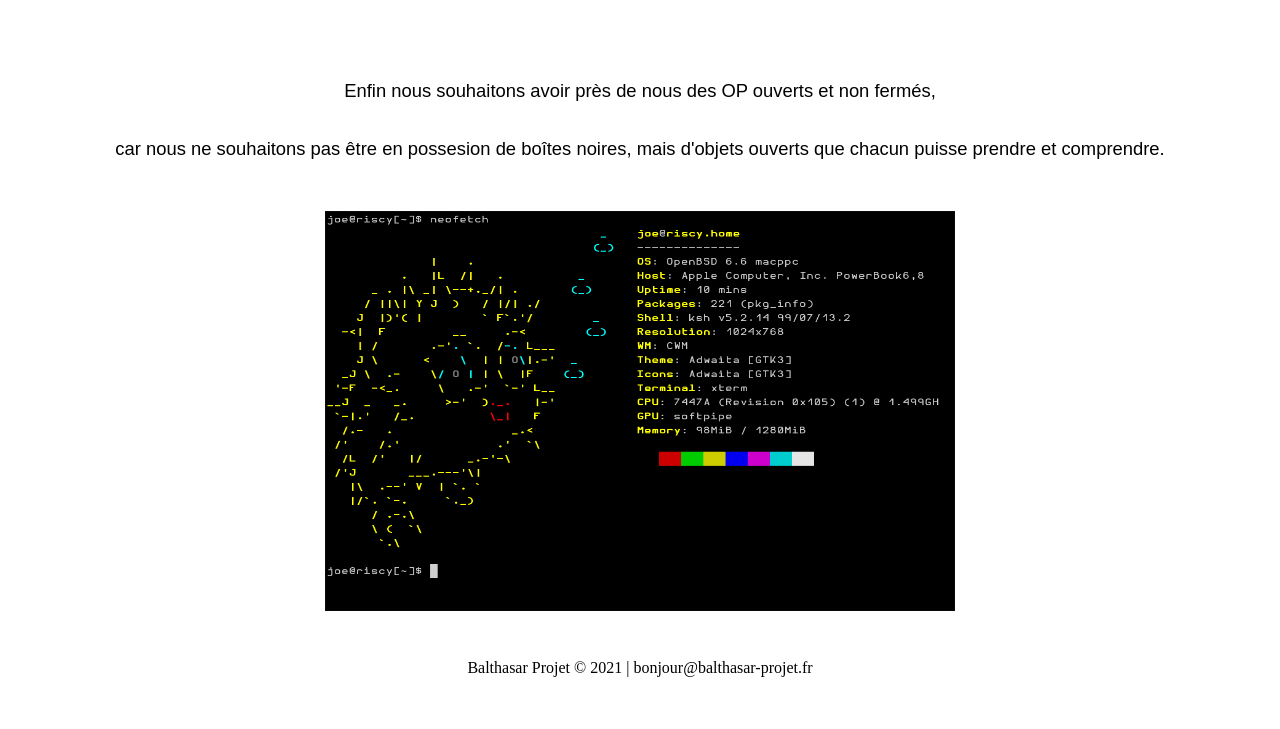
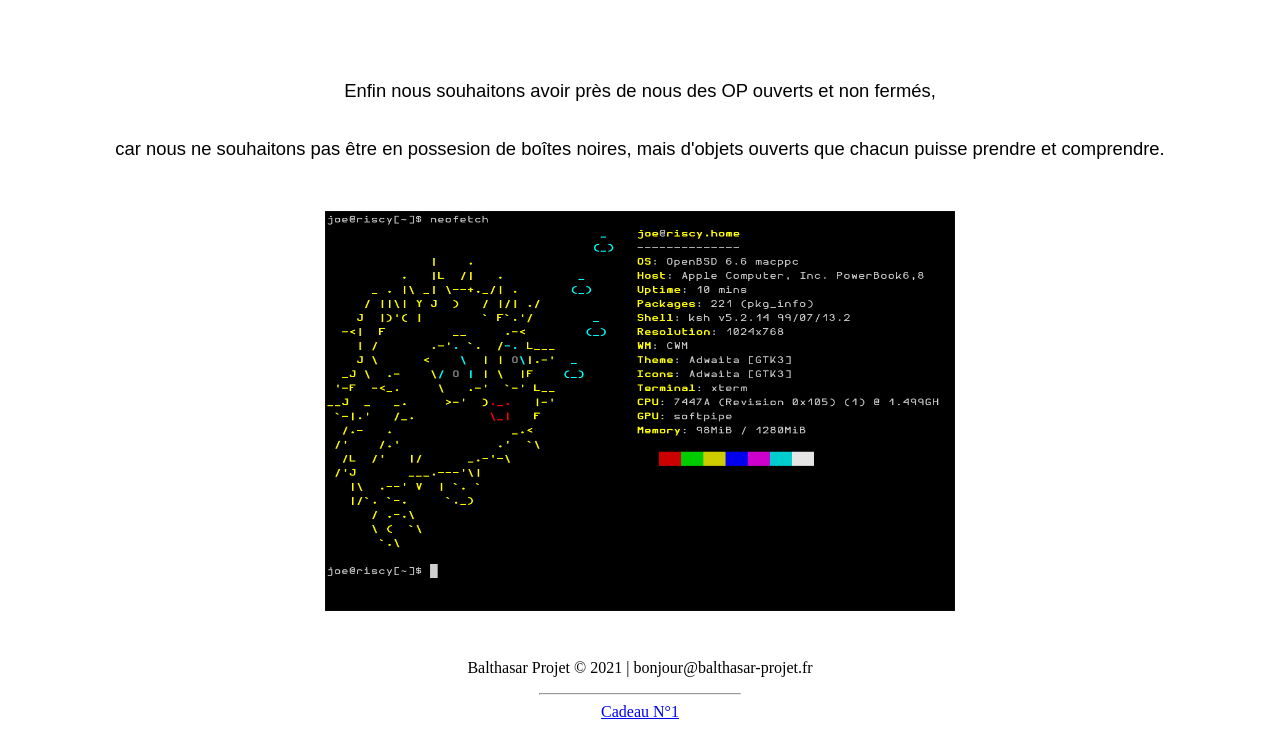
Before and after one commit to joyboy67/balthasar_projet, a plain HTML site: page index.html in a window 1280 px wide. Shown: the part 1910-2639 px from the top of the page. Before the commit the page ends 2603 px from the top, so only its background shows below. Drawn offline with Linux system fonts and the light colour scheme.

Commit message:
Update index.html

```diff
--- a/index.html
+++ b/index.html
@@ -55,6 +55,11 @@
 <footer class="pied">
 	Balthasar Projet © 2021 | bonjour@balthasar-projet.fr
 </footer>
+
+<div class="flex">
+   <hr width="200vw">
+   <a class="marg-bt" href="https://www.youtube.com/watch?v=9syvZr-9xwk&list=PLUl4u3cNGP60_JNv2MmK3wkOt9syvfQWY" target="_blank">Cadeau N°1</a>
+</div>
 
 </body>
 </html>
@@ -122,4 +127,8 @@
 		align-items: center;
 		flex-direction: column;
 	}
+	.marg-bt {
+		margin-bottom: .5em;
+		margin-top: .5em;
+	}
 </style>
```
